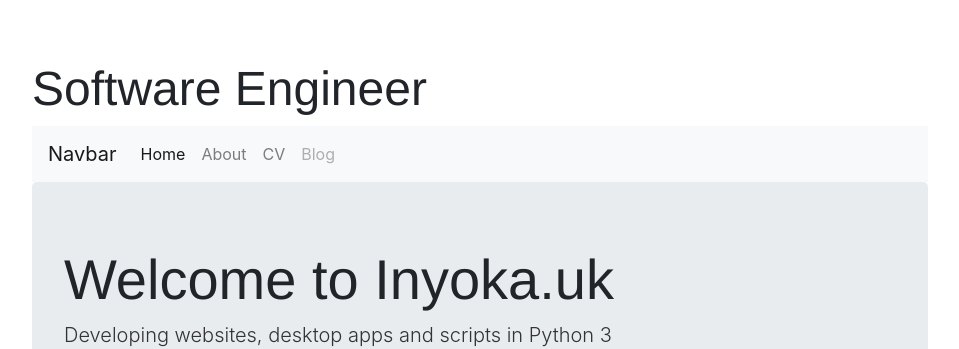
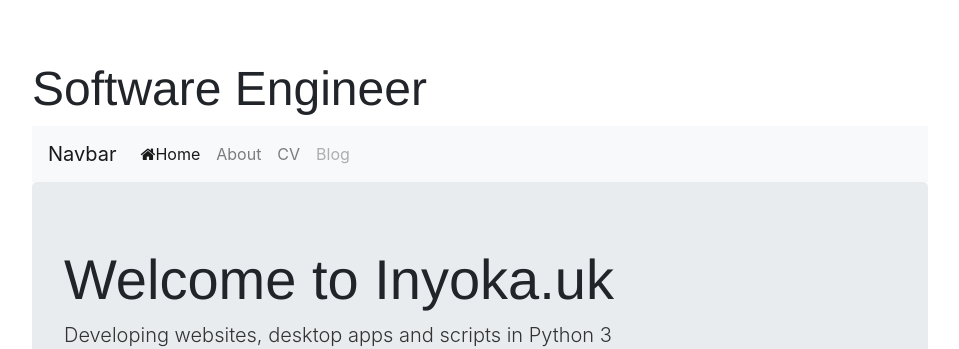
Before and after one commit to inyoka/inyoka.github.io, a Jekyll site: the page built from index.html, in a window 1280 px wide. Shown: the top 349 px of the page, without its empty margins (160-1119 px from the left). Built offline with Jekyll 4.4.1, drawn with Linux system fonts in a browser that asks for light colours; nearby versions of some CDN libraries.

Commit message:
Add home icon

```diff
--- a/_layouts/default.html
+++ b/_layouts/default.html
@@ -30,7 +30,7 @@
         </button>
         <div class="collapse navbar-collapse" id="navbarNavAltMarkup">
             <div class="navbar-nav">
-                <a class="nav-item nav-link active" href="/">Home <span class="sr-only">(current)</span></a>
+                <a class="nav-item nav-link active" href="/"><i class='fa fa-home'></i>Home <span class="sr-only">(current)</span></a>
                 <a class="nav-item nav-link" href="/about">About</a>
                 <a class="nav-item nav-link" href="/cv">CV</a>
                 <a class="nav-item nav-link disabled" href="/blog">Blog</a>
```
